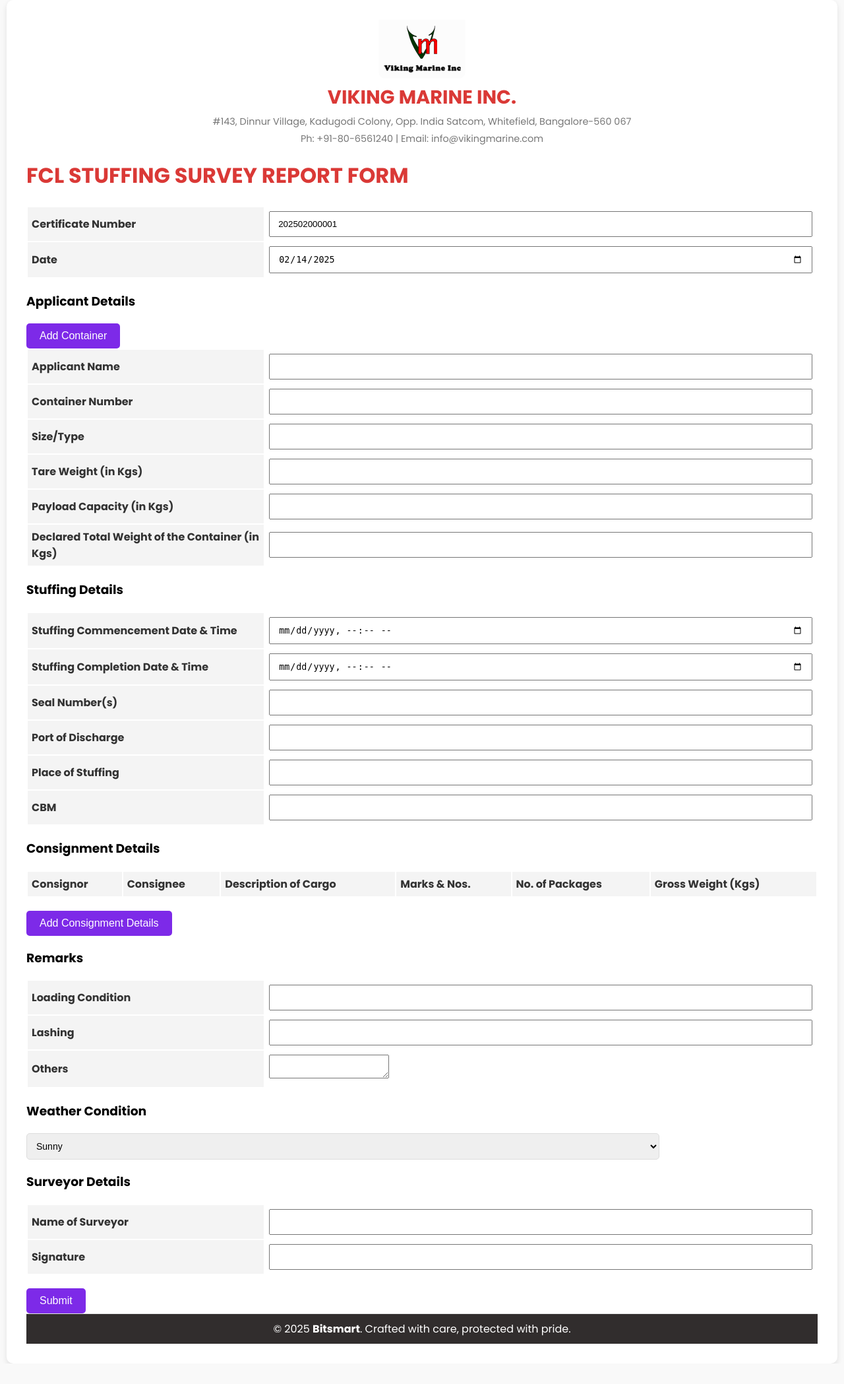
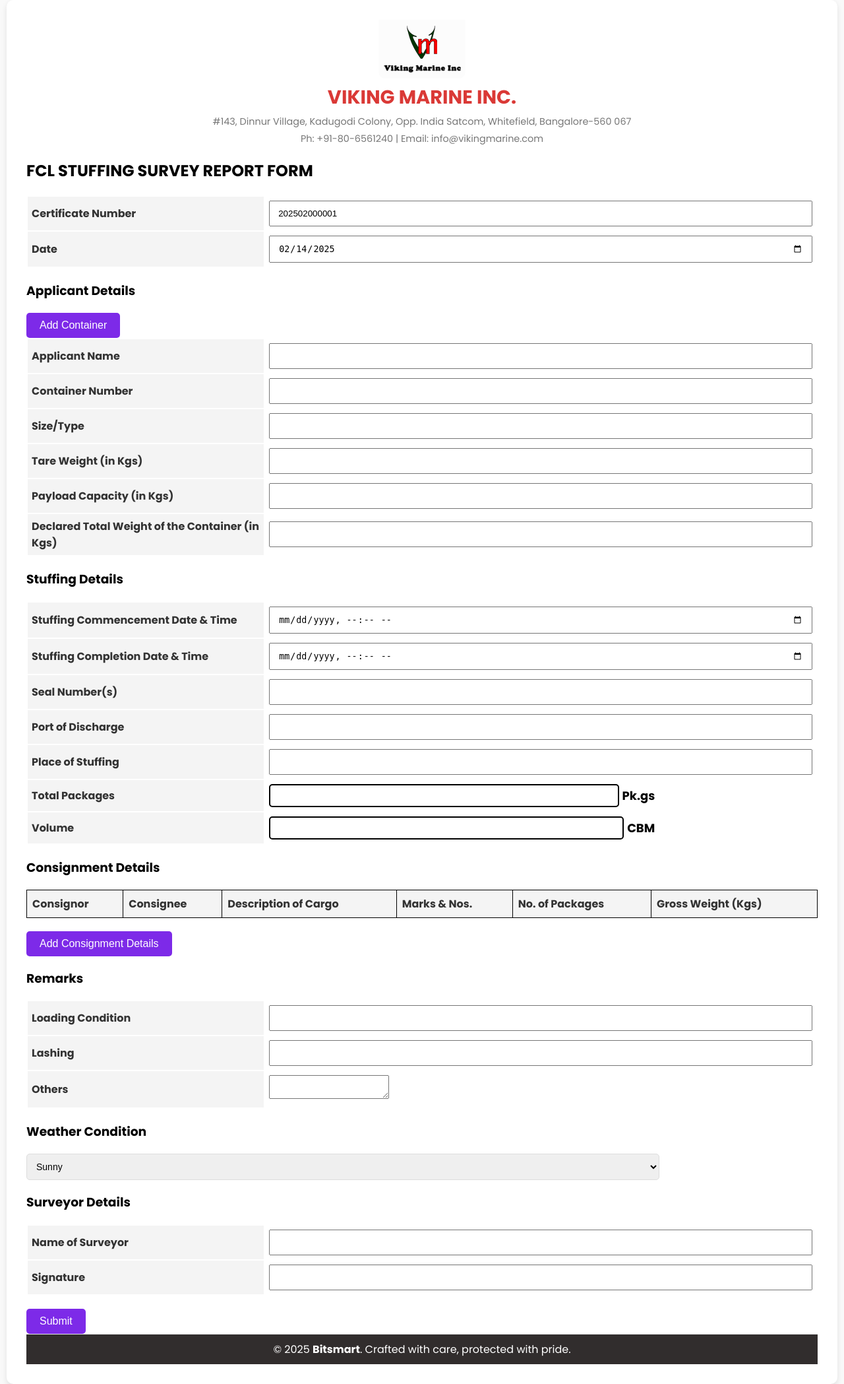
Before and after one commit to Praveen3226/viking12, a Flask app: page /emp in a window 1280 px wide. Shown: the whole page at 66% size. Before the commit the page ends 2066 px from the top, so only its background shows below. Run offline with Flask 3, Linux system fonts and the light colour scheme; the visitor is signed in with stand-in values (Sample User, id 1); data that the repository does not hold is empty.

Commit message:
Update emp.html

```diff
--- a/templates/emp.html
+++ b/templates/emp.html
@@ -5,6 +5,8 @@
         <meta name="viewport" content="width=device-width, initial-scale=1.0">
         <title>FCL Stuffing Survey Report Form</title>
         <link href="https://fonts.googleapis.com/css2?family=Poppins:wght@300;400;500;600;700&display=swap" rel="stylesheet">
+        <link href="https://cdnjs.cloudflare.com/ajax/libs/font-awesome/5.15.3/css/all.min.css" rel="stylesheet"/>
+
     <style>
     body {
         font-family: 'Poppins', sans-serif;
@@ -214,6 +216,56 @@
     border-top: 1px solid #e7e7e7;
     margin-top: auto;
     }
+    .custom-table1 {
+    width: 100%;
+    border-collapse: collapse; /* Ensures borders are merged */
+    margin-bottom: 20px;
+    border: 1px solid black; /* Add border to the entire table */
+}
+
+.custom-table1 th,
+.custom-table1 td {
+    border: 1px solid black; /* Add border to each cell */
+    padding: 8px; /* Add padding for better spacing */
+    text-align: left; /* Align text to the left */
+}
+
+.custom-table1 th {
+    background-color: #f4f4f4; /* Add background color to headers */
+    color: #333; /* Set text color for headers */
+}
+.custom-table-container {
+    max-height: 300px; /* Adjust the height as needed */
+    overflow-y: auto;
+    border: 1px solid #ccc;
+}
+
+.modal-content {
+    max-height: 500px; /* Adjust modal height as needed */
+    overflow-y: auto;
+}
+
+.input-container {
+    display: flex;
+    align-items: center;
+}
+
+.small-box {
+    width: 80px; /* Adjust as needed */
+    height: 35px; /* Adjust to match the design */
+    font-size: 18px; /* Increase font size for readability */
+    text-align: center;
+    border: 2px solid black;
+    border-radius: 5px;
+    font-weight: bold;
+    margin-right: 5px;
+}
+
+.unit {
+    font-weight: bold;
+    font-size: 18px;
+}
+
     </style>
     </head>
     <body>
@@ -224,7 +276,9 @@
                 <p>#143, Dinnur Village, Kadugodi Colony, Opp. India Satcom, Whitefield, Bangalore-560 067</p>
                 <p>Ph: +91-80-6561240 | Email: info@vikingmarine.com</p>
             </div>
-            <h1>FCL STUFFING SURVEY REPORT FORM</h1>
+            <div class="text-center bg-red-600 text-white py-2 mb-4">
+                <h2 class="text-lg font-semibold">FCL STUFFING SURVEY REPORT FORM</h2>
+            </div>
             <form method="POST" action="{{ url_for('submit') }}">
                 <table class="custom-table">
                     <tr>
@@ -241,6 +295,8 @@
                 <button id="add-container-btn" class="btn" >Add Container</button>
                 <div id="add-container-modal" class="modal">
                     <div class="modal-content">
+                        <div class="custom-table-container">
+
                         <h4>Select Container Details</h4>
                         <table class="custom-table">
                             <thead>
@@ -260,10 +316,14 @@
                         <button id="close-container-modal" class="btn">Close</button>
                     </div>
                     </div>
+                </div>
 
                 <!-- Add Consignment Modal -->
                 <div id="modal" class="modal">
                     <div class="modal-content">
+
+                    <div class="custom-table-container">
+
                         <h4>Select Consignment Details</h4>
                         <table class="custom-table">
                             <thead>
@@ -281,6 +341,7 @@
                         </table>
                         <button id="fill-table" class="btn">Add Selected</button>
                         <button id="close-modal" class="btn">Close</button>
+                    </div>
                 </div>
                 </div>
 
@@ -333,15 +394,28 @@
         <th>Place of Stuffing</th>
         <td><input type="text" id="placeOfStuffing" name="placeOfStuffing"></td>
     </tr>
+    <!-- Remove CBM and add Total Packages and Volume fields -->
     <tr>
-                        <th>CBM</th>
-                        <td><input type="text" id="cbm" name="cbm"></td>
+        <th>Total Packages</th>
+        <td class="input-container">
+            <input type="text" id="totalPackages" name="totalPackages" readonly class="small-box">
+            <span class="unit">Pk.gs</span>
+        </td>
     </tr>
+    <tr>
+        <th>Volume</th>
+        <td class="input-container">
+            <input type="text" id="volume" name="volume" readonly class="small-box">
+            <span class="unit">CBM</span>
+        </td>
+    </tr>
+
+
 </table>
 
                 <h3>Consignment Details</h3>
                 <div class="table-container">
-                    <table class="custom-table" id="main-table">
+                    <table class="custom-table1" id="main-table">
                         <thead>
                             <tr>
                                 <th>Consignor</th>
@@ -359,33 +433,6 @@
                     <button id="open-modal" class="btn">Add Consignment Details</button>
                 </div>
 
-                <!-- Modal -->
-                <div id="modal" class="modal">
-                    <div class="modal-content">
-                        <h4>Select Consignment Details</h4>
-                        <table class="custom-table">
-                            <thead>
-                                <tr>
-                                    <th>Select</th>
-                                    <th>Consignor</th>
-                                    <th>Consignee</th>
-                                    <th>Description of Cargo</th>
-                                    <th>Marks & Nos.</th>
-                                    <th>No. of Packages</th>
-                                    <th>Gross Weight (Kgs)</th>
-                                </tr>
-                            </thead>
-                            <tbody>
-                                <tr>
-
-                                </tr>
-                                <!-- Add more rows as needed -->
-                            </tbody>
-                        </table>
-                        <button id="fill-table" class="btn" onclick="">Add Selected</button>
-                        <button id="close-modal" class="btn">Close</button>
-                    </div>
-                </div>
 
                 <h3>Remarks</h3>
                 <table class="custom-table">
@@ -537,6 +584,9 @@ document.getElementById('fill-table').addEventListener('click', function () {
     const mainTableBody = document.querySelector('#main-table tbody');
     const consignmentDetails = []; // Array to store consignment details
 
+    let totalPackages = 0;
+    let totalVolume = 0;
+
     if (selectedRows.length === 0) {
         alert("Please select at least one consignment!");
         return;
@@ -553,8 +603,9 @@ document.getElementById('fill-table').addEventListener('click', function () {
             consignee: cells[2].textContent.trim(),
             description: cells[3].textContent.trim(),
             marksNos: cells[4].textContent.trim(),
-            packages: cells[5].textContent.trim(),
-            weight: cells[6].textContent.trim()
+            packages: parseInt(cells[5].textContent.trim(), 10), // Convert to number
+            weight: cells[6].textContent.trim(),
+            volume: parseFloat(cells[6].textContent.trim()) // Assuming volume is in the 6th cell
         };
 
         // Add the consignment object to the array
@@ -567,7 +618,15 @@ document.getElementById('fill-table').addEventListener('click', function () {
             newRow.appendChild(newCell);
         }
         mainTableBody.appendChild(newRow);
+
+        // Calculate total packages and total volume
+        totalPackages += consignment.packages;
+        totalVolume += consignment.volume;
     });
+
+    // Update the Total Packages and Volume fields
+    document.getElementById('totalPackages').value = totalPackages;
+    document.getElementById('volume').value = totalVolume.toFixed(2); // Format volume to 2 decimal places
 
     // Update the hidden input field with the consignment details as a JSON string
     document.getElementById('consignmentDetails').value = JSON.stringify(consignmentDetails);
@@ -594,6 +653,7 @@ const day = ('0' + today.getDate()).slice(-2);
 const formattedDate = `${year}-${month}-${day}`;
 document.getElementById('date').value = formattedDate;
 
+
 </script>
 
     </body>
```
Lines whose indentation alone changed are shown as unchanged.
